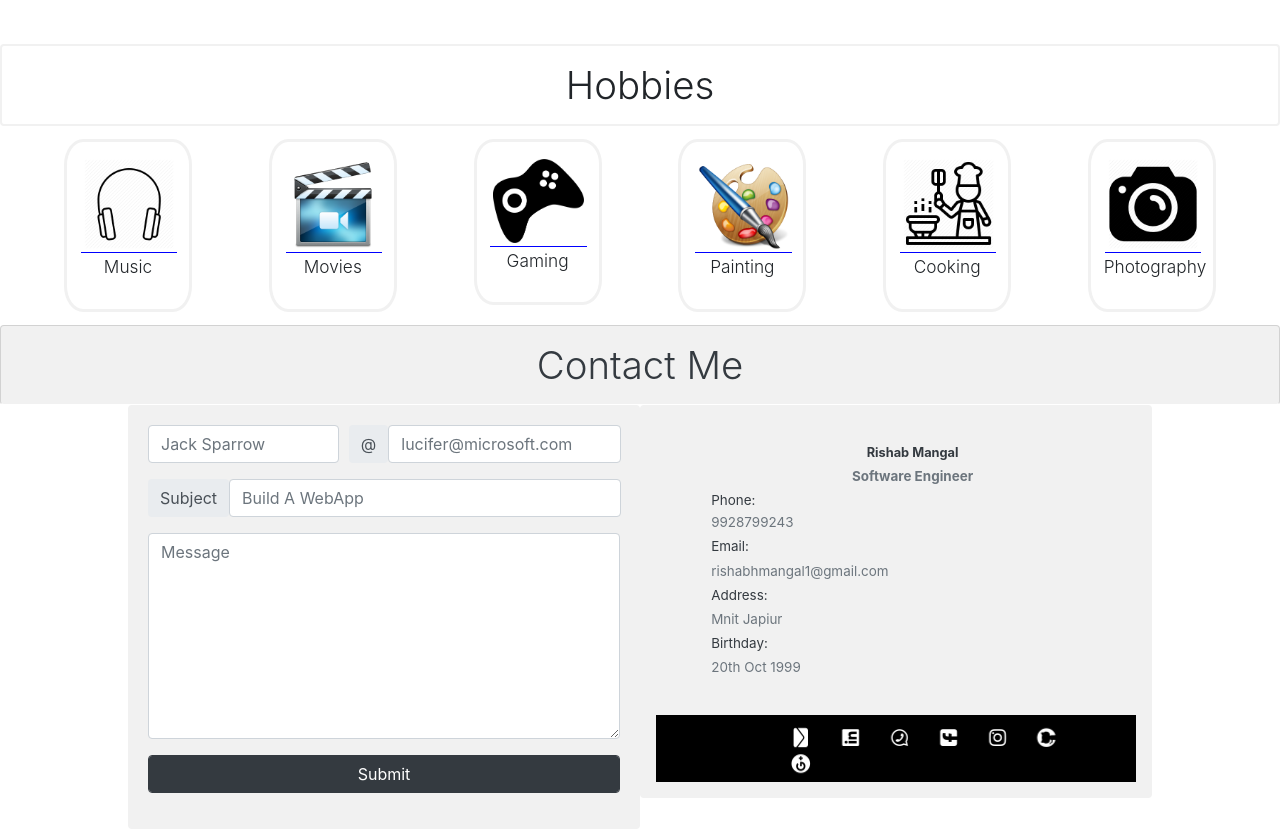
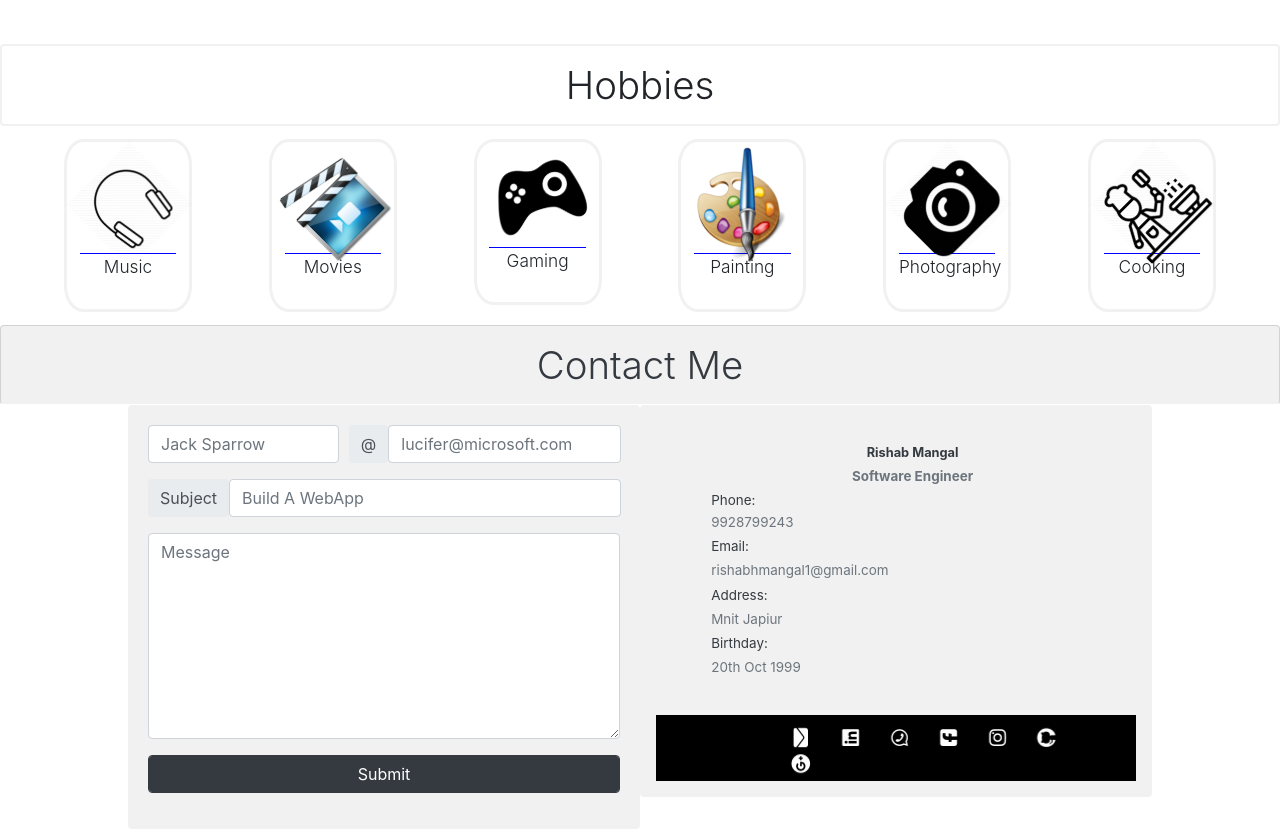
Before and after one commit to RishabMangal/portfolio, a React (Create React App) app: page /#/ in a window 1280 px wide. Shown: the part 4220-5049 px from the top of the page. Built offline with nearby package versions, Linux system fonts and the light colour scheme.

Commit message:
Animation Added to Hobbies

```diff
--- a/src/Hobbies.js
+++ b/src/Hobbies.js
@@ -6,37 +6,19 @@ import movie from './logo/movie.png'
 import cooking from './logo/cooking.png'
 import photography from './logo/photography.png'
 import './resume.css'
+import Hobby from './Hobby'
 function Hobbies() {
     return (
         <div>
             <div id="hobbies">
                 <h2 className="display-4 text-center m-0 p-3 card" style={{ border: "2px solid #f1f1f1" }}>Hobbies</h2>
                 <div className="hobbies m-0">
-                    <div className="card-body hobby ">
-                        <img className="hobbyimg" src={music} alt="music"></img>
-                        <p className="lead">Music</p>
-                    </div>
-                    <div className="card-body hobby ">
-                        <img className="hobbyimg" src={movie} alt="music"></img>
-                        <p className="lead">Movies</p>
-                    </div>
-                    <div className="card-body hobby ">
-                        <img className="hobbyimg" src={gaming} alt="music"></img>
-                        <p className="lead">Gaming</p>
-                    </div>
-                    <div className="card-body hobby ">
-                        <img className="hobbyimg" src={painting} alt="music"></img>
-                        <p className="lead">Painting</p>
-                    </div>
-                    <div className="card-body hobby ">
-                        <img className="hobbyimg" src={cooking} alt="music"></img>
-                        <p className="lead">Cooking</p>
-                    </div>
-                    <div className="card-body hobby ">
-                        <img className="hobbyimg" src={photography} alt="music"></img>
-                        <p className="lead">Photography</p>
-                    </div>
-
+                    <Hobby icon={music} hobby="Music"></Hobby>
+                    <Hobby icon={movie} hobby="Movies"></Hobby>
+                    <Hobby icon={gaming} hobby="Gaming"></Hobby>
+                    <Hobby icon={painting} hobby="Painting"></Hobby>
+                    <Hobby icon={photography} hobby="Photography"></Hobby>
+                    <Hobby icon={cooking} hobby="Cooking"></Hobby>
                 </div>
             </div>
 
--- /dev/null
+++ b/src/Hobby.js
@@ -0,0 +1,12 @@
+import React from 'react'
+import './resume.css'
+function Hobby(props) {
+    return (
+        <div className="card-body hobby ">
+            <img className="hobbyimg" src={props.icon} alt="Hobby Logo"></img>
+            <p className="lead hobbyname">{props.hobby}</p>
+        </div>
+    )
+}
+
+export default Hobby
--- a/src/resume.css
+++ b/src/resume.css
@@ -112,20 +112,30 @@ div {
     vertical-align: top;
 }
 
+.hobbyname {
+    border-top: 1px solid blue;
+    /* margin-top: 1% !important; */
+}
+
 .hobby:hover {
     padding: 0%;
+    animation: none;
 }
 
 .hobbyimg {
     width: 100%;
-    border-bottom: 1px solid blue;
-    margin: 1px;
+    margin: 1%;
     padding: 3%;
+    animation: spincube 10s infinite linear;
     /* transform: rotate3d(0,0,1,360deg); */
 }
 
 .hobbyimg:hover {
     padding: 0%;
+    animation: none;
+    background-color: #f1f1f1;
+    border: 3px solid #F1F1F1 !important;
+    border-radius: 15%;
 }
 
 a:link {
@@ -321,6 +331,7 @@ div {
         transform: rotate3d(0, 1, 0, 360deg);
     }
 }
+
 @keyframes threeD1 {
     0% {
         transform: rotate3d(0, 1, 0, -90deg);
@@ -386,34 +397,6 @@ div {
 
 
 
-@-webkit-keyframes spincube {
-
-    from,
-    to {
-        -webkit-transform: rotateX(0deg) rotateY(0deg) rotateZ(0deg);
-    }
-
-    16% {
-        -webkit-transform: rotateY(-90deg);
-    }
-
-    33% {
-        -webkit-transform: rotateY(-90deg) rotateZ(90deg);
-    }
-
-    50% {
-        -webkit-transform: rotateY(-180deg) rotateZ(90deg);
-    }
-
-    66% {
-        -webkit-transform: rotateY(-270deg) rotateX(90deg);
-    }
-
-    83% {
-        -webkit-transform: rotateX(90deg);
-    }
-}
-
 @keyframes spincube {
 
     from,
@@ -424,108 +407,32 @@ div {
     }
 
     16% {
-        -moz-transform: rotateY(-90deg);
-        -ms-transform: rotateY(-90deg);
-        transform: rotateY(-90deg);
+        -moz-transform: rotateY(-45deg);
+        -ms-transform: rotateY(-45deg);
+        transform: rotateY(-45deg);
     }
 
     33% {
-        -moz-transform: rotateY(-90deg) rotateZ(90deg);
-        -ms-transform: rotateY(-90deg) rotateZ(90deg);
-        transform: rotateY(-90deg) rotateZ(90deg);
+        -moz-transform: rotateY(-45deg) rotateZ(45deg);
+        -ms-transform: rotateY(-45deg) rotateZ(45deg);
+        transform: rotateY(-45deg) rotateZ(45deg);
     }
 
     50% {
-        -moz-transform: rotateY(-180deg) rotateZ(90deg);
-        -ms-transform: rotateY(-180deg) rotateZ(90deg);
-        transform: rotateY(-180deg) rotateZ(90deg);
+        -moz-transform: rotateY(-180deg) rotateZ(45deg);
+        -ms-transform: rotateY(-180deg) rotateZ(45deg);
+        transform: rotateY(-180deg) rotateZ(45deg);
     }
 
     66% {
-        -moz-transform: rotateY(-270deg) rotateX(90deg);
-        -ms-transform: rotateY(-270deg) rotateX(90deg);
-        transform: rotateY(-270deg) rotateX(90deg);
+        -moz-transform: rotateY(-135deg) rotateX(45deg);
+        -ms-transform: rotateY(-135deg) rotateX(45deg);
+        transform: rotateY(-135deg) rotateX(45deg);
     }
 
     83% {
-        -moz-transform: rotateX(90deg);
-        -ms-transform: rotateX(90deg);
-        transform: rotateX(90deg);
+        -moz-transform: rotateX(45deg);
+        -ms-transform: rotateX(45deg);
+        transform: rotateX(45deg);
     }
 }
-
-.cubespinner {
-    -webkit-animation-name: spincube;
-    -webkit-animation-timing-function: ease-in-out;
-    -webkit-animation-iteration-count: infinite;
-    -webkit-animation-duration: 12s;
-
-    animation-name: spincube;
-    animation-timing-function: ease-in-out;
-    animation-iteration-count: infinite;
-    animation-duration: 12s;
-
-    -webkit-transform-style: preserve-3d;
-    -moz-transform-style: preserve-3d;
-    -ms-transform-style: preserve-3d;
-    transform-style: preserve-3d;
-
-    -webkit-transform-origin: 60px 60px 0;
-    -moz-transform-origin: 60px 60px 0;
-    -ms-transform-origin: 60px 60px 0;
-    transform-origin: 60px 60px 0;
-}
-
-.cubespinner div {
-    position: absolute;
-    width: 120px;
-    height: 120px;
-    border: 1px solid #ccc;
-    background: rgba(255, 255, 255, 0.8);
-    box-shadow: inset 0 0 20px rgba(0, 0, 0, 0.2);
-    line-height: 120px;
-    text-align: center;
-    font-size: 100px;
-}
-
-.cubespinner .face1 {
-    -webkit-transform: translateZ(60px);
-    -moz-transform: translateZ(60px);
-    -ms-transform: translateZ(60px);
-    transform: translateZ(60px);
-}
-
-.cubespinner .face2 {
-    -webkit-transform: rotateY(90deg) translateZ(60px);
-    -moz-transform: rotateY(90deg) translateZ(60px);
-    -ms-transform: rotateY(90deg) translateZ(60px);
-    transform: rotateY(90deg) translateZ(60px);
-}
-
-.cubespinner .face3 {
-    -webkit-transform: rotateY(90deg) rotateX(90deg) translateZ(60px);
-    -moz-transform: rotateY(90deg) rotateX(90deg) translateZ(60px);
-    -ms-transform: rotateY(90deg) rotateX(90deg) translateZ(60px);
-    transform: rotateY(90deg) rotateX(90deg) translateZ(60px);
-}
-
-.cubespinner .face4 {
-    -webkit-transform: rotateY(180deg) rotateZ(90deg) translateZ(60px);
-    -moz-transform: rotateY(180deg) rotateZ(90deg) translateZ(60px);
-    -ms-transform: rotateY(180deg) rotateZ(90deg) translateZ(60px);
-    transform: rotateY(180deg) rotateZ(90deg) translateZ(60px);
-}
-
-.cubespinner .face5 {
-    -webkit-transform: rotateY(-90deg) rotateZ(90deg) translateZ(60px);
-    -moz-transform: rotateY(-90deg) rotateZ(90deg) translateZ(60px);
-    -ms-transform: rotateY(-90deg) rotateZ(90deg) translateZ(60px);
-    transform: rotateY(-90deg) rotateZ(90deg) translateZ(60px);
-}
-
-.cubespinner .face6 {
-    -webkit-transform: rotateX(-90deg) translateZ(60px);
-    -moz-transform: rotateX(-90deg) translateZ(60px);
-    -ms-transform: rotateX(-90deg) translateZ(60px);
-    transform: rotateX(-90deg) translateZ(60px);
-}
```
